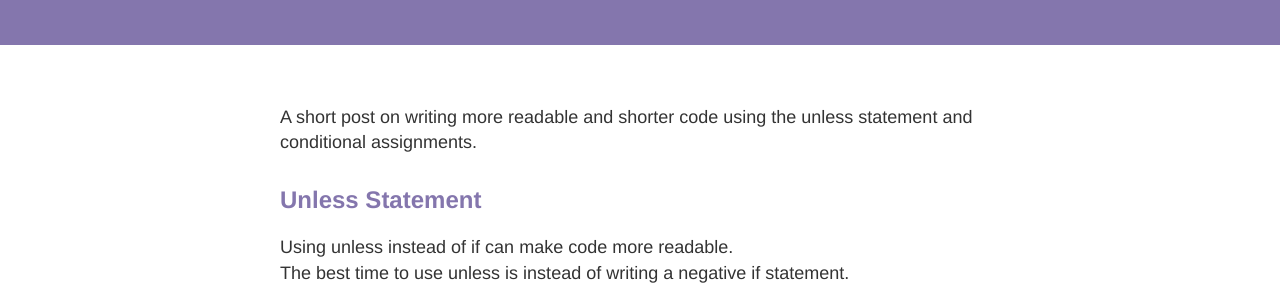
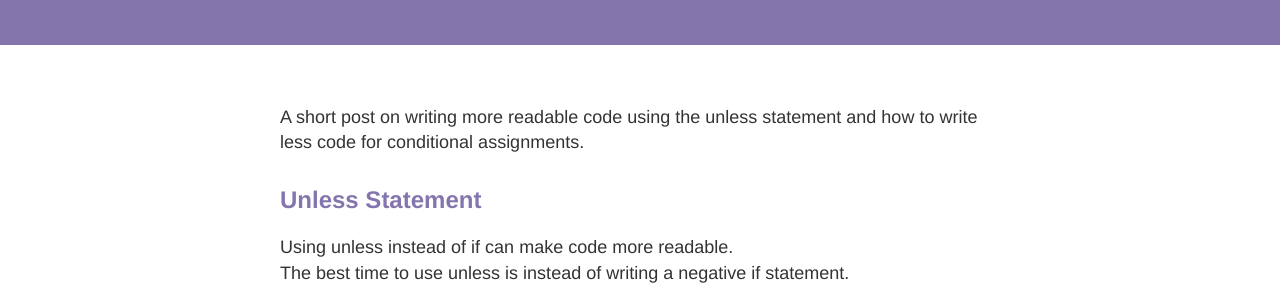
Before and after one commit to addstar34/addstar34.github.io, a Jekyll site: the page built from _posts/2016-08-02-ruby-tidbits-unless-and-conditional-assignments.md, in a window 1280 px wide. Shown: the part 444-744 px from the top of the page. Built offline with Jekyll 4.4.1, drawn with Linux system fonts in a browser that asks for light colours; nearby versions of some CDN libraries; comment, search, counter and statistics services are not loaded.

Commit message:
update blog

```diff
--- a/_posts/2016-08-02-ruby-tidbits-unless-and-conditional-assignments.md
+++ b/_posts/2016-08-02-ruby-tidbits-unless-and-conditional-assignments.md
@@ -4,7 +4,7 @@
 author: Adam D
 ---
 
-A short post on writing more readable and shorter code using the unless statement and conditional assignments.
+A short post on writing more readable code using the unless statement and how to write less code for conditional assignments.
 
 ## Unless Statement
 Using unless instead of if can make code more readable.
```
